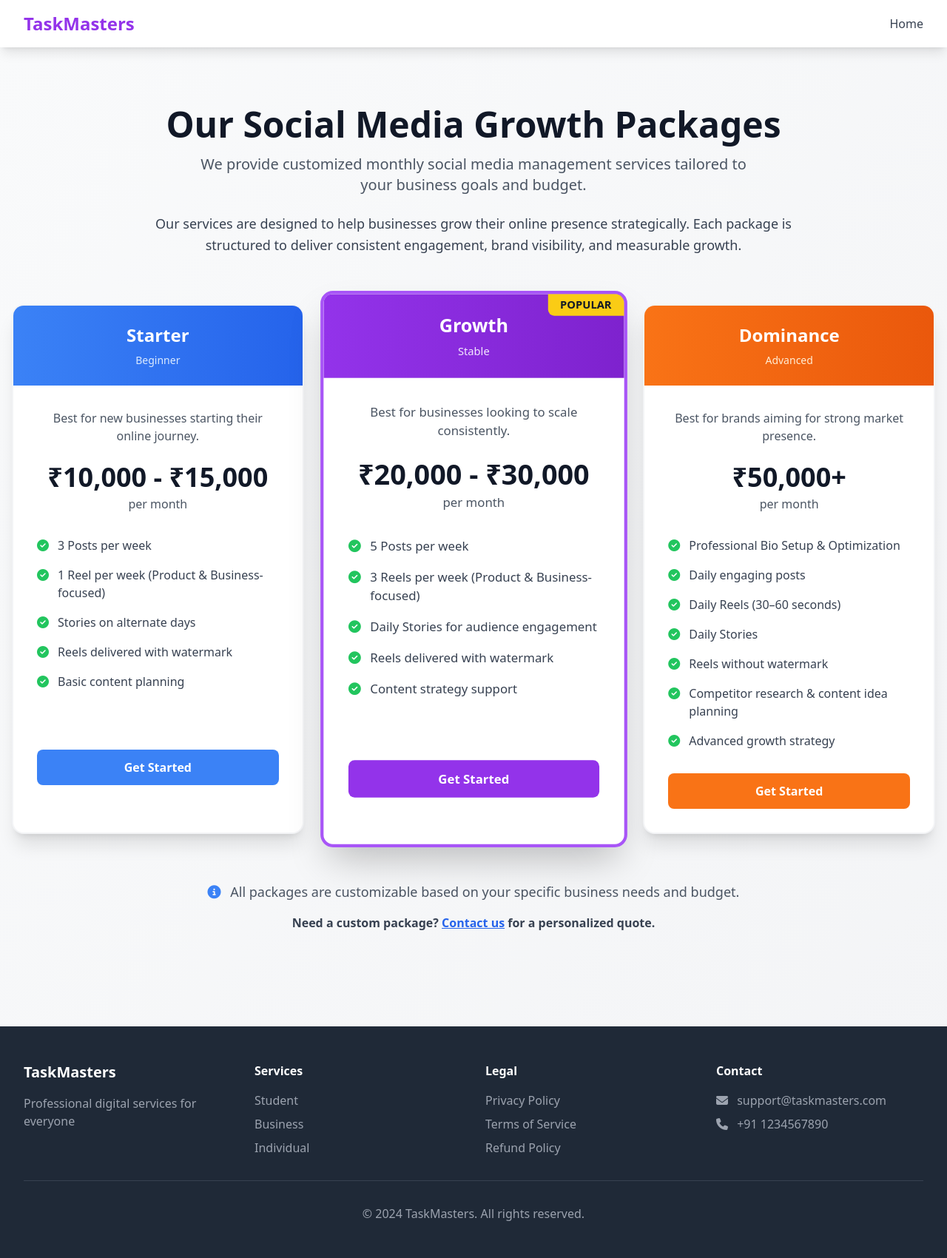
After one commit to himeshvegad/Taskmasters, a PHP site: page /pricing.php in a window 1280 px wide. The commit adds this page. Shown: the whole page at 74% size. Run offline with PHP 8.4, Linux system fonts and the light colour scheme; some libraries are stand-ins or nearby versions.

Commit message:
Updated project files

```diff
--- a/login.php
+++ b/login.php
@@ -6,7 +6,7 @@ $error = '';
 
 if ($_SERVER['REQUEST_METHOD'] == 'POST') {
     $email = trim($_POST['email']);
-    $password = $_POST['password'];
+    $password = trim($_POST['password']);
 
     // Use prepared statement to prevent SQL injection
     $stmt = $conn->prepare("SELECT id, name, email, password, is_admin FROM users WHERE email = ?");
--- /dev/null
+++ b/pricing.php
@@ -0,0 +1,199 @@
+<!DOCTYPE html>
+<html lang="en">
+<head>
+    <meta charset="UTF-8">
+    <meta name="viewport" content="width=device-width, initial-scale=1.0">
+    <title>Social Media Growth Packages - TaskMasters</title>
+    <script src="https://cdn.tailwindcss.com"></script>
+    <link rel="stylesheet" href="https://cdnjs.cloudflare.com/ajax/libs/font-awesome/6.4.0/css/all.min.css">
+</head>
+<body class="bg-gradient-to-br from-gray-50 to-gray-100">
+    <?php include 'header.php'; ?>
+
+    <!-- Services & Pricing Section -->
+    <section class="py-20 px-4">
+        <div class="max-w-7xl mx-auto">
+            <!-- Section Header -->
+            <div class="text-center mb-16">
+                <h1 class="text-5xl font-bold text-gray-900 mb-4">
+                    Our Social Media Growth Packages
+                </h1>
+                <p class="text-xl text-gray-600 mb-6 max-w-3xl mx-auto">
+                    We provide customized monthly social media management services tailored to your business goals and budget.
+                </p>
+                <p class="text-lg text-gray-700 max-w-4xl mx-auto leading-relaxed">
+                    Our services are designed to help businesses grow their online presence strategically. Each package is structured to deliver consistent engagement, brand visibility, and measurable growth.
+                </p>
+            </div>
+
+            <!-- Pricing Cards -->
+            <div class="grid md:grid-cols-3 gap-8 mt-12">
+
+                <!-- Package 1: Starter -->
+                <div class="bg-white rounded-2xl shadow-xl hover:shadow-2xl transition-all duration-300 overflow-hidden border-2 border-gray-100 hover:border-blue-200 transform hover:-translate-y-2">
+                    <div class="bg-gradient-to-r from-blue-500 to-blue-600 text-white p-6 text-center">
+                        <h3 class="text-2xl font-bold mb-2">Starter</h3>
+                        <p class="text-blue-100 text-sm">Beginner</p>
+                    </div>
+
+                    <div class="p-8">
+                        <p class="text-gray-600 mb-6 text-center">Best for new businesses starting their online journey.</p>
+
+                        <div class="mb-8">
+                            <div class="text-center mb-6">
+                                <span class="text-4xl font-bold text-gray-900">₹10,000 - ₹15,000</span>
+                                <span class="text-gray-600 block mt-1">per month</span>
+                            </div>
+                        </div>
+
+                        <div class="space-y-4 mb-8">
+                            <div class="flex items-start">
+                                <i class="fas fa-check-circle text-green-500 mt-1 mr-3"></i>
+                                <span class="text-gray-700">3 Posts per week</span>
+                            </div>
+                            <div class="flex items-start">
+                                <i class="fas fa-check-circle text-green-500 mt-1 mr-3"></i>
+                                <span class="text-gray-700">1 Reel per week (Product & Business-focused)</span>
+                            </div>
+                            <div class="flex items-start">
+                                <i class="fas fa-check-circle text-green-500 mt-1 mr-3"></i>
+                                <span class="text-gray-700">Stories on alternate days</span>
+                            </div>
+                            <div class="flex items-start">
+                                <i class="fas fa-check-circle text-green-500 mt-1 mr-3"></i>
+                                <span class="text-gray-700">Reels delivered with watermark</span>
+                            </div>
+                            <div class="flex items-start">
+                                <i class="fas fa-check-circle text-green-500 mt-1 mr-3"></i>
+                                <span class="text-gray-700">Basic content planning</span>
+                            </div>
+                        </div>
+                        <br></br>
+
+                        <a href="order.php?service=Starter Package" class="block w-full bg-blue-500 hover:bg-blue-600 text-white font-semibold py-3 px-6 rounded-lg text-center transition-colors duration-300">
+                            Get Started
+                        </a>
+                    </div>
+                </div>
+
+                <!-- Package 2: Growth (Featured) -->
+                <div class="bg-white rounded-2xl shadow-2xl overflow-hidden border-4 border-purple-500 transform scale-105 relative">
+                    <div class="absolute top-0 right-0 bg-yellow-400 text-gray-900 px-4 py-1 text-sm font-bold rounded-bl-lg">
+                        POPULAR
+                    </div>
+                    <div class="bg-gradient-to-r from-purple-600 to-purple-700 text-white p-6 text-center">
+                        <h3 class="text-2xl font-bold mb-2">Growth</h3>
+                        <p class="text-purple-100 text-sm">Stable</p>
+                    </div>
+
+                    <div class="p-8">
+                        <p class="text-gray-600 mb-6 text-center">Best for businesses looking to scale consistently.</p>
+
+                        <div class="mb-8">
+                            <div class="text-center mb-6">
+                                <span class="text-4xl font-bold text-gray-900">₹20,000 - ₹30,000</span>
+                                <span class="text-gray-600 block mt-1">per month</span>
+                            </div>
+                        </div>
+
+                        <div class="space-y-4 mb-8">
+                            <div class="flex items-start">
+                                <i class="fas fa-check-circle text-green-500 mt-1 mr-3"></i>
+                                <span class="text-gray-700">5 Posts per week</span>
+                            </div>
+                            <div class="flex items-start">
+                                <i class="fas fa-check-circle text-green-500 mt-1 mr-3"></i>
+                                <span class="text-gray-700">3 Reels per week (Product & Business-focused)</span>
+                            </div>
+                            <div class="flex items-start">
+                                <i class="fas fa-check-circle text-green-500 mt-1 mr-3"></i>
+                                <span class="text-gray-700">Daily Stories for audience engagement</span>
+                            </div>
+                            <div class="flex items-start">
+                                <i class="fas fa-check-circle text-green-500 mt-1 mr-3"></i>
+                                <span class="text-gray-700">Reels delivered with watermark</span>
+                            </div>
+                            <div class="flex items-start">
+                                <i class="fas fa-check-circle text-green-500 mt-1 mr-3"></i>
+                                <span class="text-gray-700">Content strategy support</span>
+                            </div>
+                        </div>
+                        <br></br>
+                        <a href="order.php?service=Growth Package" class="block w-full bg-purple-600 hover:bg-purple-700 text-white font-semibold py-3 px-6 rounded-lg text-center transition-colors duration-300">
+                            Get Started
+                        </a>
+                    </div>
+                </div>
+
+                <!-- Package 3: Dominance -->
+                <div class="bg-white rounded-2xl shadow-xl hover:shadow-2xl transition-all duration-300 overflow-hidden border-2 border-gray-100 hover:border-orange-200 transform hover:-translate-y-2">
+                    <div class="bg-gradient-to-r from-orange-500 to-orange-600 text-white p-6 text-center">
+                        <h3 class="text-2xl font-bold mb-2">Dominance</h3>
+                        <p class="text-orange-100 text-sm">Advanced</p>
+                    </div>
+
+                    <div class="p-8">
+                        <p class="text-gray-600 mb-6 text-center">Best for brands aiming for strong market presence.</p>
+
+                        <div class="mb-8">
+                            <div class="text-center mb-6">
+                                <span class="text-4xl font-bold text-gray-900">₹50,000+</span>
+                                <span class="text-gray-600 block mt-1">per month</span>
+                            </div>
+                        </div>
+
+                        <div class="space-y-4 mb-8">
+                            <div class="flex items-start">
+                                <i class="fas fa-check-circle text-green-500 mt-1 mr-3"></i>
+                                <span class="text-gray-700">Professional Bio Setup & Optimization</span>
+                            </div>
+                            <div class="flex items-start">
+                                <i class="fas fa-check-circle text-green-500 mt-1 mr-3"></i>
+                                <span class="text-gray-700">Daily engaging posts</span>
+                            </div>
+                            <div class="flex items-start">
+                                <i class="fas fa-check-circle text-green-500 mt-1 mr-3"></i>
+                                <span class="text-gray-700">Daily Reels (30–60 seconds)</span>
+                            </div>
+                            <div class="flex items-start">
+                                <i class="fas fa-check-circle text-green-500 mt-1 mr-3"></i>
+                                <span class="text-gray-700">Daily Stories</span>
+                            </div>
+                            <div class="flex items-start">
+                                <i class="fas fa-check-circle text-green-500 mt-1 mr-3"></i>
+                                <span class="text-gray-700">Reels without watermark</span>
+                            </div>
+                            <div class="flex items-start">
+                                <i class="fas fa-check-circle text-green-500 mt-1 mr-3"></i>
+                                <span class="text-gray-700">Competitor research & content idea planning</span>
+                            </div>
+                            <div class="flex items-start">
+                                <i class="fas fa-check-circle text-green-500 mt-1 mr-3"></i>
+                                <span class="text-gray-700">Advanced growth strategy</span>
+                            </div>
+                        </div>
+
+                        <a href="order.php?service=Dominance Package" class="block w-full bg-orange-500 hover:bg-orange-600 text-white font-semibold py-3 px-6 rounded-lg text-center transition-colors duration-300">
+                            Get Started
+                        </a>
+                    </div>
+                </div>
+
+            </div>
+
+            <!-- Additional Info -->
+            <div class="mt-16 text-center">
+                <p class="text-gray-600 text-lg mb-4">
+                    <i class="fas fa-info-circle text-blue-500 mr-2"></i>
+                    All packages are customizable based on your specific business needs and budget.
+                </p>
+                <p class="text-gray-700 font-semibold">
+                    Need a custom package? <a href="order.php" class="text-blue-600 hover:text-blue-700 underline">Contact us</a> for a personalized quote.
+                </p>
+            </div>
+        </div>
+    </section>
+
+    <?php include 'footer.php'; ?>
+</body>
+</html>
```
Also changed, not shown: create_admin.php (+55 -50 lines), register.php (+5 -2 lines), uploads/1771831877_Screenshot 2026-01-30 213029.png (added), 1 other file.
